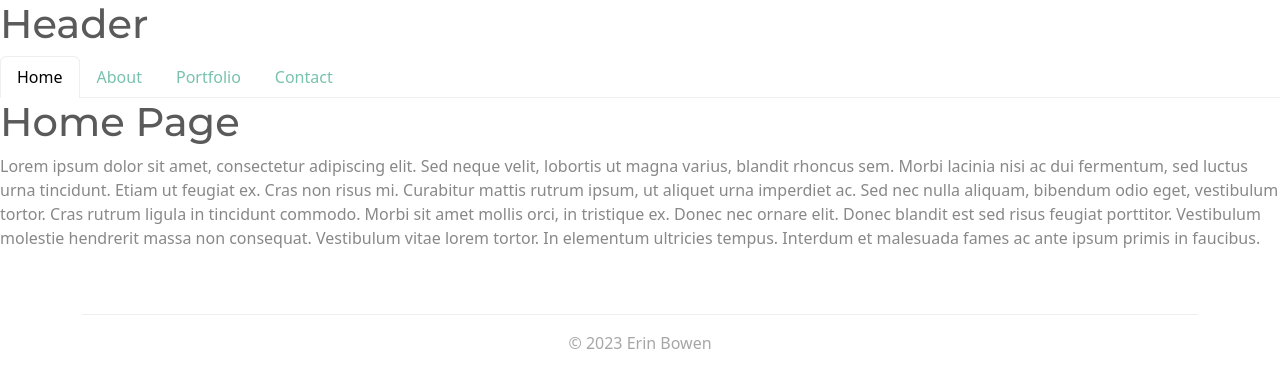
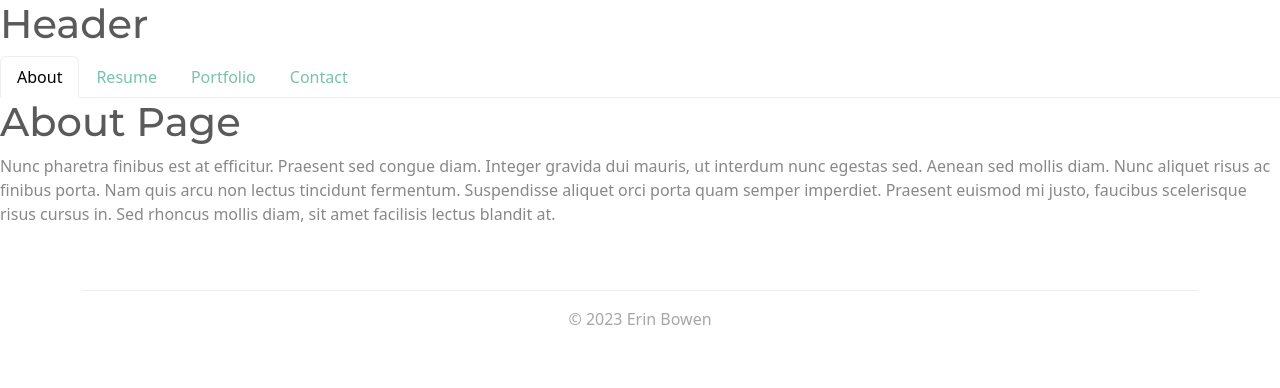
Before and after one commit to uiido/react-portfolio, a React (Create React App) app: page / in a window 1280 px wide. Shown: the top 388 px of the page. Built offline with nearby package versions, Linux system fonts and the light colour scheme.

Commit message:
Fixed the tabs to the proper requirements

```diff
--- a/src/components/NavTabs.js
+++ b/src/components/NavTabs.js
@@ -3,16 +3,6 @@
 function NavTabs({ currentPage, handlePageChange }) {
     return (
         <ul className="nav nav-tabs">
-            <li className="nav-item">
-                <a
-                    href="#home"
-                    onClick={() => handlePageChange('Home')}
-
-                    className={currentPage === 'Home' ? 'nav-link active' : 'nav-link'}
-                >
-                    Home
-                </a>
-            </li>
             <li className="nav-item">
                 <a
                     href="#about"
@@ -25,7 +15,17 @@
             </li>
             <li className="nav-item">
                 <a
-                    href="#blog"
+                    href="#resume"
+                    onClick={() => handlePageChange('Resume')}
+
+                    className={currentPage === 'Resume' ? 'nav-link active' : 'nav-link'}
+                >
+                    Resume
+                </a>
+            </li>
+            <li className="nav-item">
+                <a
+                    href="#portfolio"
                     onClick={() => handlePageChange('Portfolio')}
 
                     className={currentPage === 'Portfolio' ? 'nav-link active' : 'nav-link'}
--- a/src/components/PortfolioContainer.js
+++ b/src/components/PortfolioContainer.js
@@ -1,19 +1,19 @@
 import React, { useState } from 'react';
 import NavTabs from './NavTabs';
-import Home from './pages/Home';
 import About from './pages/About';
+import Resume from './pages/Resume';
 import Portfolio from './pages/Portfolio';
 import Contact from './pages/Contact';
 
 export default function PortfolioContainer() {
-    const [currentPage, setCurrentPage] = useState('Home');
+    const [currentPage, setCurrentPage] = useState('About');
 
     const renderPage = () => {
-        if (currentPage === 'Home') {
-            return <Home />;
-        }
         if (currentPage === 'About') {
             return <About />;
+        }
+        if (currentPage === 'Resume') {
+            return <Resume />;
         }
         if (currentPage === 'Portfolio') {
             return <Portfolio />;
--- a/src/components/pages/Home.js
+++ b/src/components/pages/Resume.js
@@ -1,9 +1,9 @@
 import React from 'react';
 
-export default function Home() {
+export default function Resume() {
     return (
         <div>
-            <h1>Home Page</h1>
+            <h1>Resume Page</h1>
             <p>
                 Lorem ipsum dolor sit amet, consectetur adipiscing elit. Sed neque
                 velit, lobortis ut magna varius, blandit rhoncus sem. Morbi lacinia nisi
```
